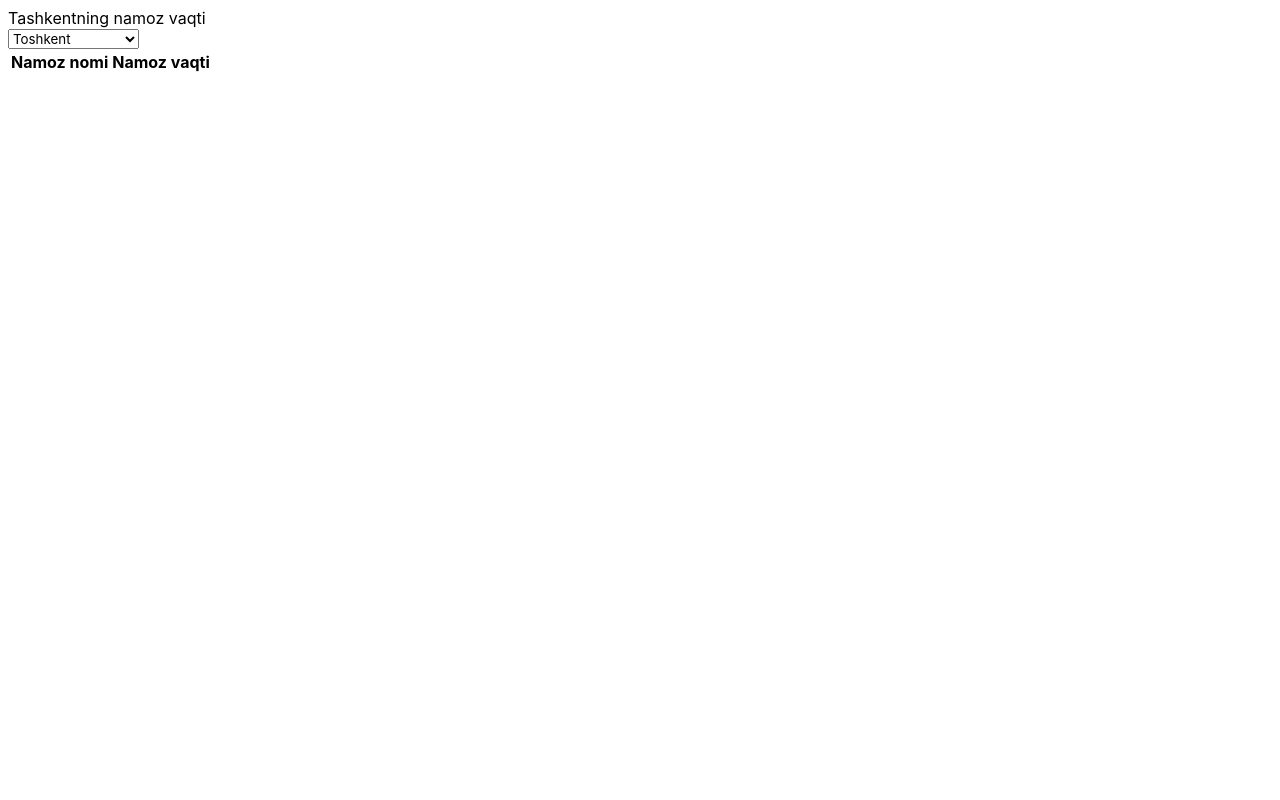
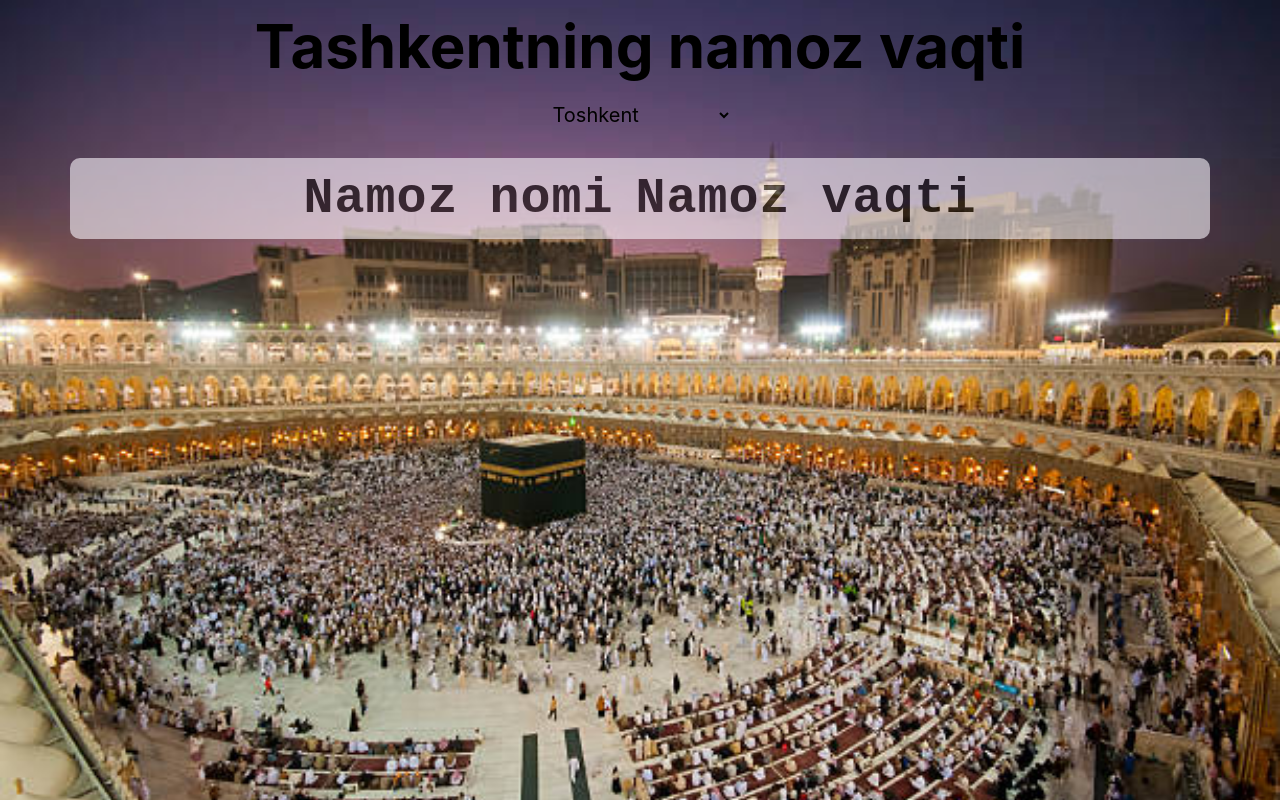
Before and after one commit to bilollidinabduvohidov/uy-ishi_6, a plain HTML site: page index.html in a window 1280 px wide. Drawn offline with Linux system fonts and the light colour scheme; no server answers.

Commit message:
steayl.css

```diff
--- a/sas grup/steyl.css
+++ b/sas grup/steyl.css
@@ -1,4 +1,6 @@
 *, *::after, *::before {
+  margin: 0;
+  padding: 0;
   -webkit-box-sizing: border-box;
           box-sizing: border-box;
   font-family: -apple-system, BlinkMacSystemFont, 'Segoe UI', Roboto, Oxygen, Ubuntu, Cantarell, 'Open Sans', 'Helvetica Neue', sans-serif;
@@ -16,4 +18,85 @@ a {
 img {
   width: 100%;
 }
+
+body {
+  background-image: url(/img/makah.jpg);
+  background-repeat: no-repeat;
+  background-size: cover;
+  background-position: center;
+  height: 100vh;
+}
+
+.container {
+  position: relative;
+  width: 1140px;
+  margin: 0 auto;
+}
+
+.header_text {
+  width: 100%;
+  display: -webkit-box;
+  display: -ms-flexbox;
+  display: flex;
+  padding: 10px 0;
+  font-size: 60px;
+  -webkit-box-align: center;
+      -ms-flex-align: center;
+          align-items: center;
+  -webkit-box-pack: center;
+      -ms-flex-pack: center;
+          justify-content: center;
+  font-weight: bold;
+}
+
+.mounth_text {
+  display: -webkit-box;
+  display: -ms-flexbox;
+  display: flex;
+  -webkit-box-align: center;
+      -ms-flex-align: center;
+          align-items: center;
+  -webkit-box-pack: center;
+      -ms-flex-pack: center;
+          justify-content: center;
+}
+
+.mounth_text #city {
+  font-size: 20px;
+  padding: 10px 0;
+  margin-bottom: 20px;
+  border: none;
+  background: none;
+}
+
+.mounth_text #city .option {
+  text-transform: capitalize;
+  color: white;
+  background: black;
+}
+
+.text_content {
+  width: 100%;
+  display: -webkit-box;
+  display: -ms-flexbox;
+  display: flex;
+  -webkit-box-align: center;
+      -ms-flex-align: center;
+          align-items: center;
+  -webkit-box-pack: center;
+      -ms-flex-pack: center;
+          justify-content: center;
+  padding: 10px;
+  font-size: 30px;
+  background: #f8f3fa;
+  border-radius: 10px;
+  opacity: 0.6;
+}
+
+.text_content thead tr th {
+  font-size: 50px;
+  font-family: monospace;
+  padding: 0px 10px;
+  letter-spacing: 1px;
+}
 /*# sourceMappingURL=steyl.css.map */
```
Also changed, not shown: 1 other file.
